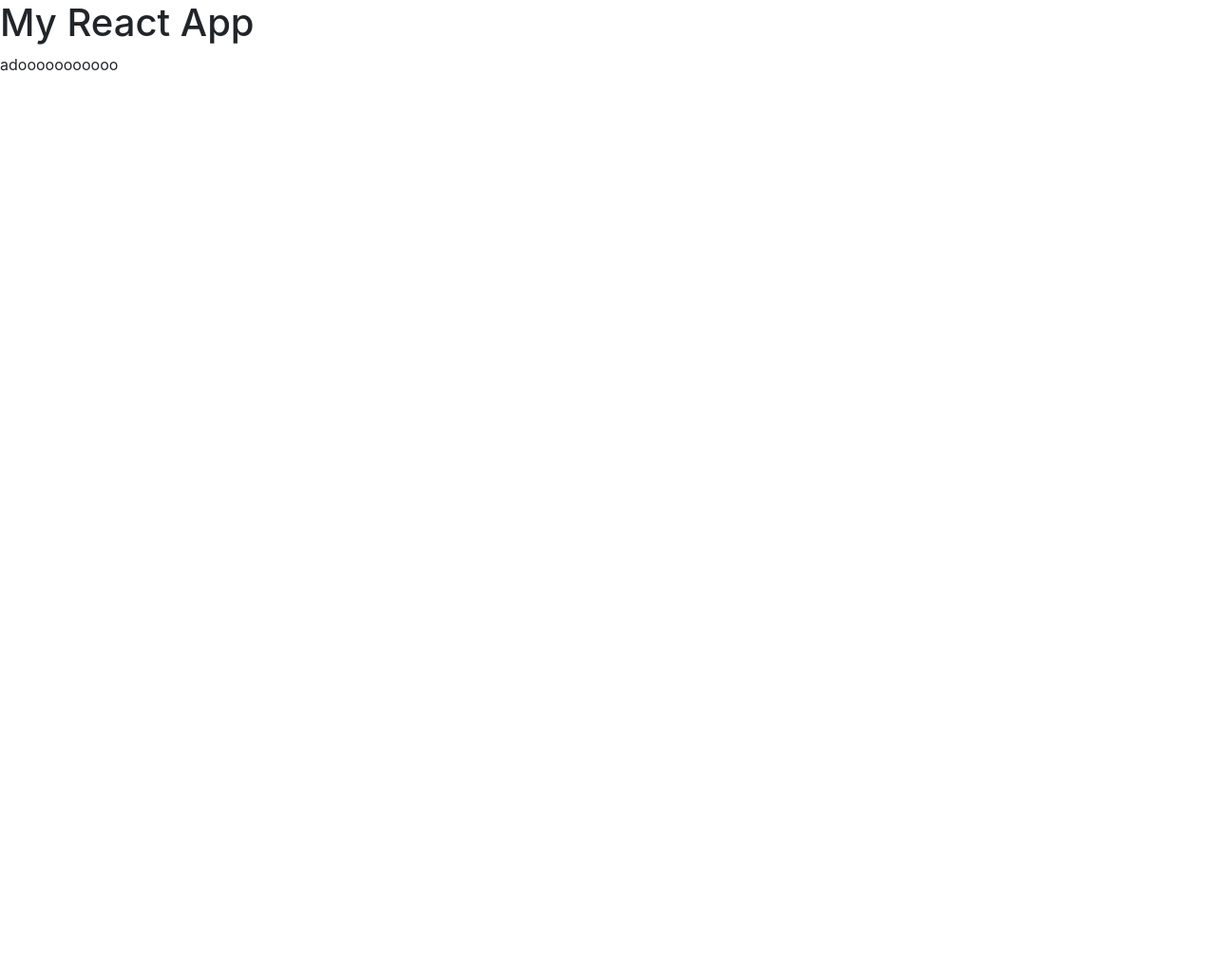
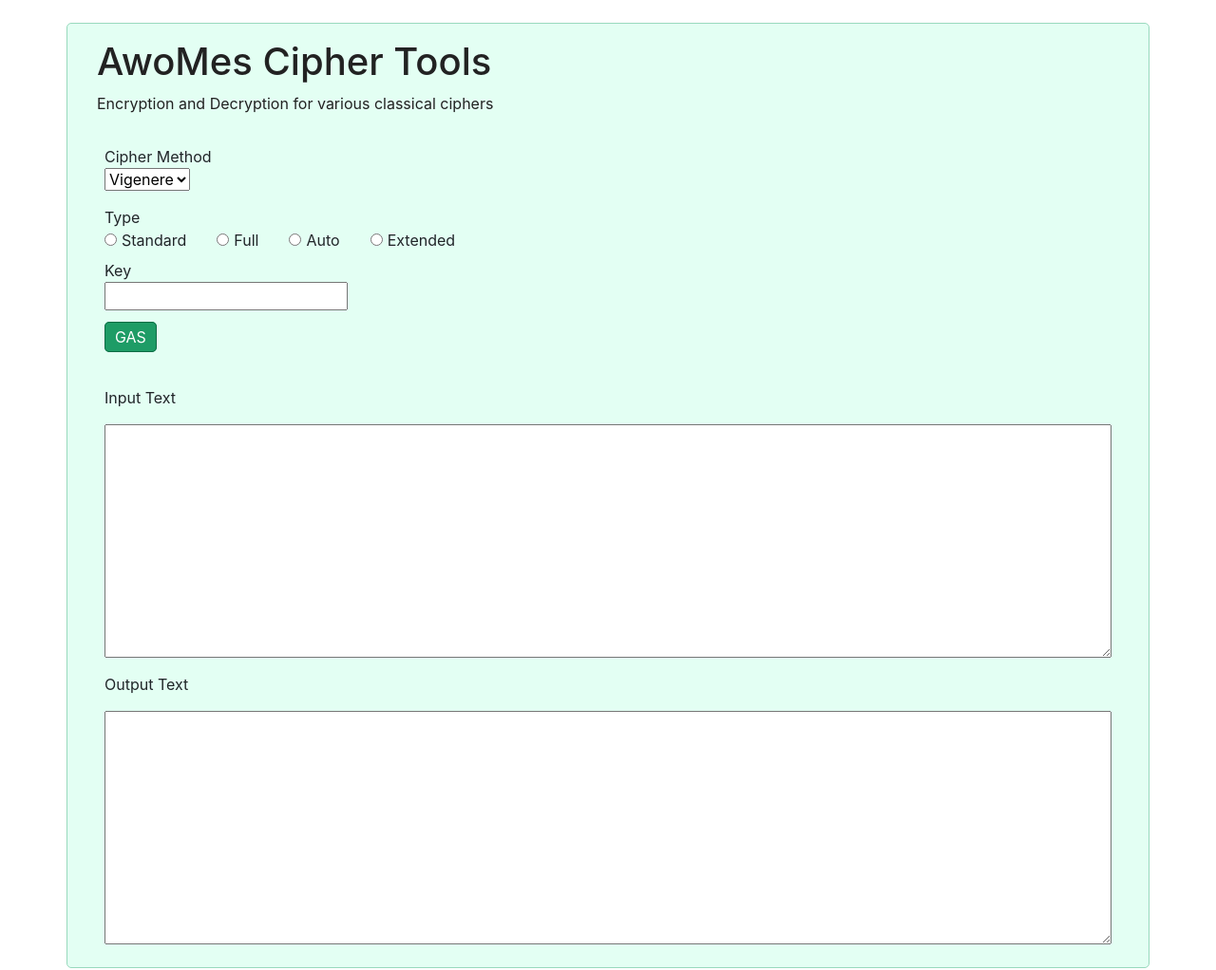
Before and after one commit to nisaprmst/kripto-cipher-algorithms, a React app in the folder app/static/: page / in a window 1280 px wide. Shown: the whole page at 95% size. Before the commit the page ends 800 px from the top, so only its background shows below. Built offline with nearby package versions, Linux system fonts and the light colour scheme.

Commit message:
frontend minimalist

```diff
--- a/app/static/index.html
+++ b/app/static/index.html
@@ -6,6 +6,6 @@
   </head>
   <body>
     <div id="app"></div>
-    <script src="static/dist/bundle.js"></script>
+    <script src="dist/bundle.js"></script>
   </body>
 </html>
--- a/app/static/package.json
+++ b/app/static/package.json
@@ -35,5 +35,8 @@
     "react-dom": "^16.13.1",
     "webpack": "^4.44.1",
     "webpack-cli": "^3.3.12"
+  },
+  "dependencies": {
+    "styled-components": "^5.2.0"
   }
 }
--- a/app/static/scripts/App.js
+++ b/app/static/scripts/App.js
@@ -1,14 +1,30 @@
 import React, { Component } from 'react'
-
+import Header from './components/Header';
+import InputOutput from './components/InputOutput';
+import CipherSelector from './components/CipherSelector';
+import styled from 'styled-components';
 class App extends Component {
     render() {
         return (
-            <div>
-                <h1>My React App</h1>
-                adooooooooooo
-            </div>
+            <Wrapper>
+                <div className="container mt-4 my-4 main-container">
+                    <Header />
+                    <CipherSelector />
+                    <InputOutput />
+                </div>
+
+            </Wrapper>
         )
     }
 }
 
+const Wrapper = styled.div`
+    .main-container {
+        background-color: #e3fff3;
+        border: 1px solid #98d9bd;
+        border-radius: 5px;
+    }
+
+`;
+
 export default App
--- /dev/null
+++ b/app/static/scripts/components/CipherSelector.js
@@ -0,0 +1,102 @@
+import React, { useState } from 'react'
+import styled from 'styled-components';
+const CipherSelector = () => {
+    const [cipher, setCipher] = useState('vigenere');
+
+    const handleCipherSelected = (selectEl) => {
+        const val = selectEl.options[selectEl.selectedIndex].value;
+        setCipher(val);
+    };
+    return (
+        <Wrapper>
+            <p>Cipher Method</p>
+            <select name="cipher-selection" id="cipher-selection" onChange={(e) => handleCipherSelected(e.target)}>
+                <option value="vigenere">Vigenere</option>
+                <option value="playfair">Playfair</option>
+                <option value="affine">Affine</option>
+                <option value="hill">Hill</option>
+            </select>
+            <div className="cipher-input">
+                {
+                    cipher === 'vigenere' ? (
+                        <div className="vigenere">
+                            <div className="cipher-input-data">
+                                <p>Type</p>
+                                <input type="radio" name="v_type" id="v_standard"/>
+                                <label htmlFor="v_standard">Standard</label>
+                                <input type="radio" name="v_type" id="v_full"/>
+                                <label htmlFor="v_full">Full</label>
+                                <input type="radio" name="v_type" id="v_auto"/>
+                                <label htmlFor="v_auto">Auto</label>
+                                <input type="radio" name="v_type" id="v_extended"/>
+                                <label htmlFor="v_extended">Extended</label>
+                                <p>Key</p>
+                                <input type="text" name="vigenere_key" id="v_key"/>
+                            </div>
+                        </div>
+                    ) : cipher === 'playfair' ? (
+                        <div className="playfair">
+                            <div className="cipher-input-data">
+                                <p>Key</p>
+                                <input type="text" name="playfair_key" id="p_key"/>
+                            </div>
+                        </div>
+                    ) : cipher === 'affine' ? (
+                        <div className="affine">
+                            <div className="cipher-input-data">
+                                <p>Key a: <input type="text" name="affine_key" id="p_key_a"/></p>
+                                <p>Key b: <input type="text" name="affine_key" id="p_key_b"/></p>
+                            </div>
+                        </div>
+                    ) : cipher === 'hill' ? (
+                        <div className="hill">
+                            <div className="cipher-input-data">
+                                <p>Key Matrix. Row is space separated. Column is newline separated</p>
+                                <textarea name="hill_key" id="h_key" cols="30" rows="10"></textarea>
+                            </div>
+                        </div>
+                    ) : null
+                }
+            </div>
+            <span className="gas-button">GAS</span>
+        </Wrapper>
+    )
+}
+const Wrapper = styled.div`
+    padding-left: 1.5rem;
+    p {
+        margin-block-end: 0;
+        margin-block-start: 0;
+    }
+    option {
+        padding: 5px;
+    }
+    .cipher-input {
+        margin-top: 1rem;
+        margin-bottom: 1rem;
+    }
+    .gas-button {
+        padding: 10px;
+        padding-top: 5px;
+        padding-bottom: 5px;
+        min-width: 100px;
+        background-color: #1e9c66;
+        color: white;
+        border: 1px solid #0f6b44;
+        border-radius: 5px;
+    }
+    .gas-button:hover {
+        cursor: pointer;
+        background-color: black;
+    }
+    .vigenere {
+        input[type=radio] {
+            margin-right: 5px;
+        }
+        label {
+            margin-right: 2rem;
+        }
+    }
+
+`;
+export default CipherSelector
--- /dev/null
+++ b/app/static/scripts/components/Header.js
@@ -0,0 +1,20 @@
+import React from 'react'
+import styled from 'styled-components';
+
+const Header = () => {
+    return (
+        <Wrapper>
+            <h1>AwoMes Cipher Tools</h1>
+            <p>Encryption and Decryption for various classical ciphers</p>
+        </Wrapper>
+    )
+}
+
+const Wrapper = styled.div`
+    display: flex;
+    flex-direction: column;
+    color: #222222;
+    padding: 1rem;
+`;
+
+export default Header
--- /dev/null
+++ b/app/static/scripts/components/InputOutput.js
@@ -0,0 +1,28 @@
+import React from 'react'
+import styled from 'styled-components';
+const InputOutput = () => {
+    return (
+        <Wrapper>
+            <div className="io-field">
+                <p>Input Text</p>
+                <textarea name="input-text" id="input-text" rows="10"></textarea>
+            </div>
+            <div className="io-field">
+                <p>Output Text</p>
+                <textarea name="input-text" id="input-text" rows="10"></textarea>
+            </div>
+        </Wrapper>
+    )
+}
+const Wrapper = styled.div`
+    padding: 1.5rem;
+    display: flex;
+    flex-direction: column;
+    .io-field {
+        margin-top: 1rem;
+        textarea {
+            width:100%;
+        }
+    }
+`;
+export default InputOutput
```
Also changed, not shown: 1 other file.
